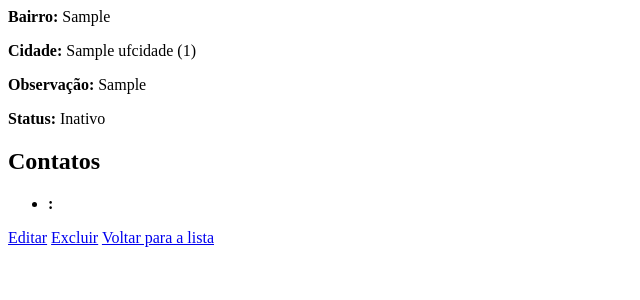
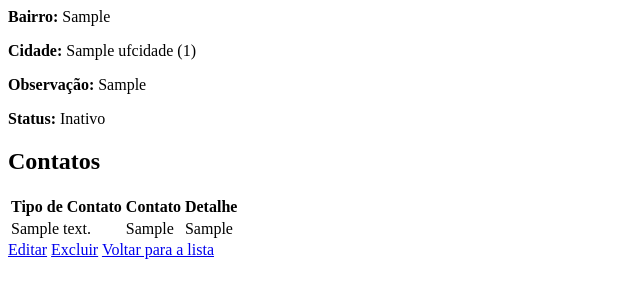
Before and after one commit to antebellumonline/siga, a Django app: page /alunos/aluno/1/ in a window 1280 px wide. Shown: the part 310-610 px from the top of the page, without its empty margins (0-640 px from the left). Run offline with Django 3.2, Linux system fonts and the light colour scheme; tables that the repository leaves empty hold one stand-in row (values such as "Sample post").

Commit message:
Atualizção de parâmetros na visualização dos detalhes do Aluno

```diff
--- a/alunos/models.py
+++ b/alunos/models.py
@@ -65,7 +65,7 @@ class ConfigTpContato(models.Model):
         """
         Retorna a descrição do tipo de contato.
         """
-        return f'{self.descricao} - {"Inativo" if self.inativo else "Ativo"}'
+        return self.descricao
 
     class Meta:
         db_table = 'tb_config_tpContato'
--- a/siga/templates/alunos/aluno_detail.html
+++ b/siga/templates/alunos/aluno_detail.html
@@ -20,12 +20,30 @@
 
     <!-- Seção de Contatos -->
     <h2>Contatos</h2>
-    <ul>
-        {% for contato in contatos %}
-            <li><strong>{{ contato.tipo }}:</strong> {{ contato.valor }}</li>
-        {% empty %}
-            <li>Este aluno não possui contatos cadastrados.</li>
-        {% endfor %}
+
+    {% if contatos %}
+        <table>
+            <thead>
+                <tr>
+                    <th>Tipo de Contato</th>
+                    <th>Contato</th>
+                    <th>Detalhe</th>
+                </tr>
+            </thead>
+            <tbody>
+                {% for contato in contatos %}
+                    <tr>
+                        <td>{{ contato.tipo_contato }}</td>
+                        <td>{{ contato.contato }}</td>
+                        <td>{{ contato.detalhe }}</td>
+                    </tr>
+                {% endfor %}
+            </tbody>
+        </table>
+    {% else %}
+        <p>Este aluno não possui contatos cadastrados.</p>
+    {% endif %}
+
     </ul>
 
     <a href="{% url 'aluno_update' aluno.pk %}">Editar</a>
```
